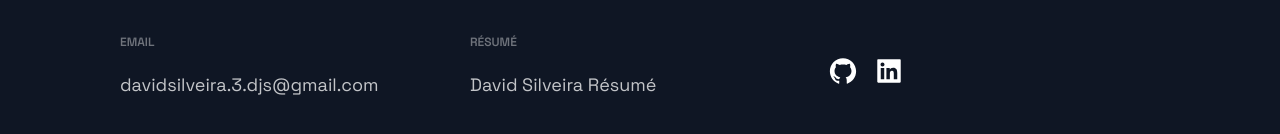
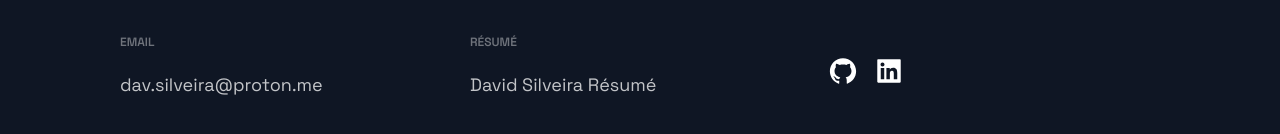
Before and after one commit to daviewave/portfolio-djs, a Next.js app: page / in a window 1280 px wide. Shown: the part 5217-5351 px from the top of the page. Built offline with nearby package versions, Linux system fonts and the light colour scheme.

Commit message:
updated projects redirections

```diff
--- a/src/components/Footer/Footer.js
+++ b/src/components/Footer/Footer.js
@@ -28,13 +28,13 @@ const Footer = () => {
         </LinkColumn> */}
         <LinkColumn>
           <LinkTitle>Email</LinkTitle>
-          <LinkItem href="email:davidsilveira.3.djs@gmail.com">
-            davidsilveira.3.djs@gmail.com
+          <LinkItem href="email:dav.silveira@proton.me">
+            dav.silveira@proton.me
           </LinkItem>
         </LinkColumn>
         <LinkColumn>
           <LinkTitle>Résumé</LinkTitle>
-          <LinkItem href="/DavidSilveira_resume.pdf" target="_blank">
+          <LinkItem href="/dsilveira_25.pdf" target="_blank">
             David Silveira Résumé
           </LinkItem>
         </LinkColumn>
@@ -46,9 +46,6 @@ const Footer = () => {
             <SocialIcons href="https://www.linkedin.com/in/david-silveira-03921821b/">
               <AiFillLinkedin size="3rem" />
             </SocialIcons>
-            {/* <SocialIcons href="https://twitter.com/DavidSilveira_3">
-              <AiFillTwitterCircle size="3rem" />
-            </SocialIcons> */}
           </SocialContainer>
         </SocialIconsContainer>
       </LinkList>
--- a/src/constants/constants.js
+++ b/src/constants/constants.js
@@ -6,7 +6,7 @@ export const currentProjects = [
     image: "/images/easy-covers-full.svg",
     tags: ["Django", "NextJS", "Docker", "PostgreSQL", "Linux"],
     source: "request access",
-    visit: "https://easycovers.io",
+    visit: "https://github.com/Easy-Covers-Software/clg_frontend",
     id: 0,
   },
   {
@@ -16,7 +16,7 @@ export const currentProjects = [
     image: "/images/greatkart.png",
     tags: ["Django", "PostgresSQL", "AWS", "Linux"],
     source: "https://github.com/daviewave/ecommerce-course",
-    visit: "http://ecommerce-django-dev.us-east-1.elasticbeanstalk.com/",
+    visit: "https://github.com/daviewave/ecommerce-course",
     id: 1,
   },
   {
```
